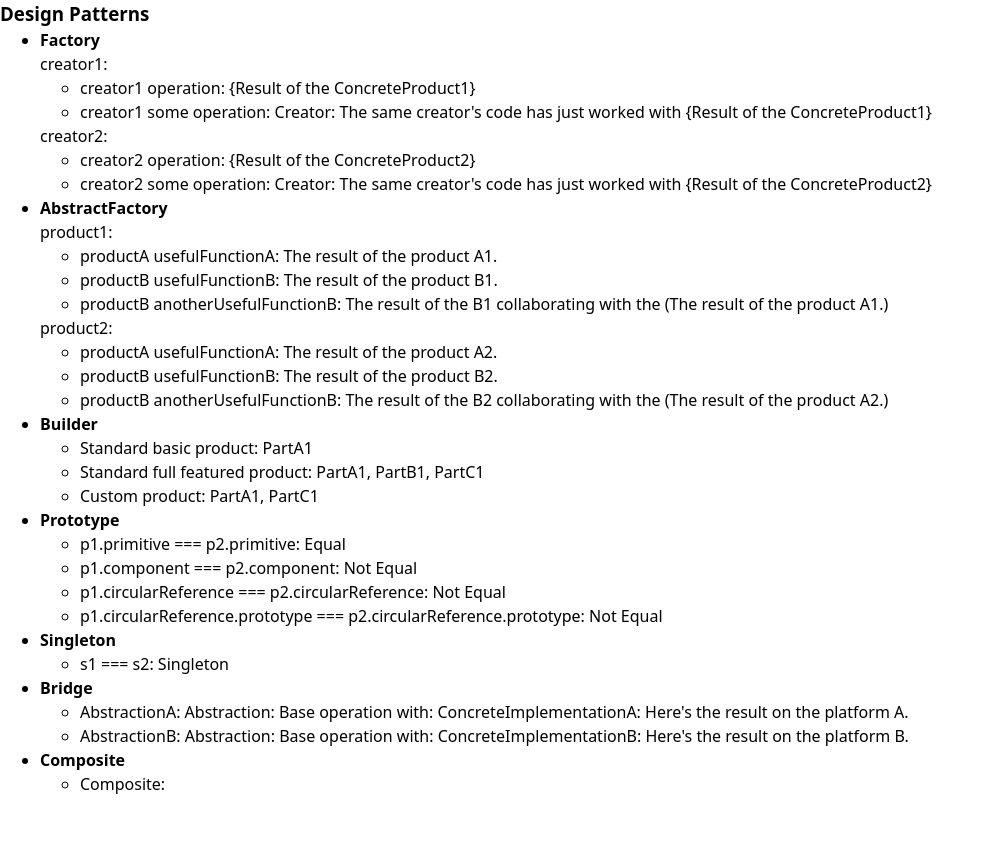
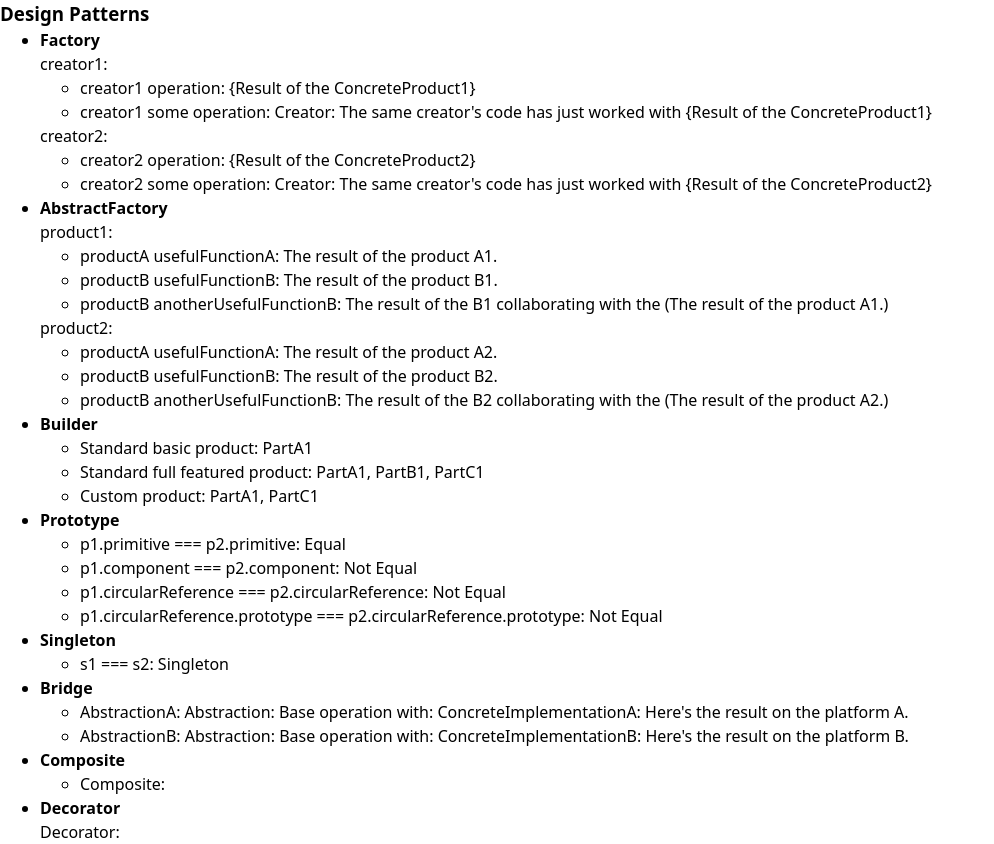
Before and after one commit to xieQin/react-ts-template, a React (Vite) app: page /design-patterns in a window 1280 px wide. Shown: the whole page, without its empty margins (0-994 px from the left). Before the commit the page ends 800 px from the top, so only its background shows below. Built offline with nearby package versions, Linux system fonts and the light colour scheme.

Commit message:
feat: add Decorator pattern

```diff
--- /dev/null
+++ b/src/views/DesignPatterns/Decorator/index.tsx
@@ -0,0 +1,3 @@
+export default function DecoratorPage() {
+  return <>Decorator:</>;
+}
--- a/src/views/DesignPatterns/index.tsx
+++ b/src/views/DesignPatterns/index.tsx
@@ -4,6 +4,7 @@ import AbstractFactoryPage from "./AbstractFactory";
 import BridgePage from "./Bridge";
 import BuilderPage from "./Builder";
 import CompositePage from "./Composite";
+import DecoratorPage from "./Decorator";
 import FactoryPage from "./Factory";
 import PrototypePage from "./Prototype";
 import SingletonPage from "./Singleton";
@@ -16,6 +17,7 @@ const DesignPatternsPageConfigs = {
   [DesignPatterns.Singleton]: SingletonPage,
   [DesignPatterns.Bridge]: BridgePage,
   [DesignPatterns.Composite]: CompositePage,
+  [DesignPatterns.Decorator]: DecoratorPage,
 };
 
 export default function DesignPatternsPage() {
```
